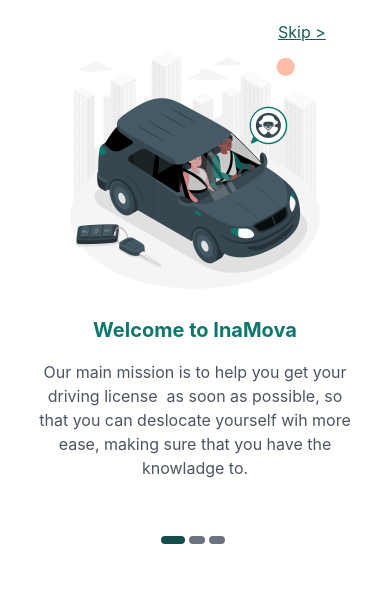
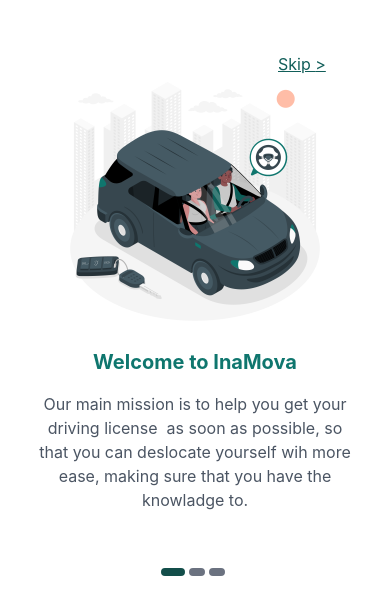
Before and after one commit to CelioJoaquimCumba/InaMova, a React Native app: screen / in a window 390 px wide. Shown: the top 614 px of the page. Built offline with nearby package versions, Linux system fonts and the light colour scheme.

Commit message:
refactor: change vertical padding

```diff
--- a/src/pages/splash-screen/index.tsx
+++ b/src/pages/splash-screen/index.tsx
@@ -7,7 +7,7 @@ import { Button } from "../../components/atoms/Button"
 // import  Icon from  "react-native-vector-icons/Feather"
 export const SplashScreen = () => {
     return(
-        <View className="flex w-full h-full justify-center py-8">
+        <View className="flex w-full h-full justify-center py-16">
             <View className="flex flex-row justify-end px-4">
                 <Button variant={"link"} className="w-24">
                     <Text className="text-teal-800 underline text-base leading-6 font-normal">Skip {">"}</Text>
```
